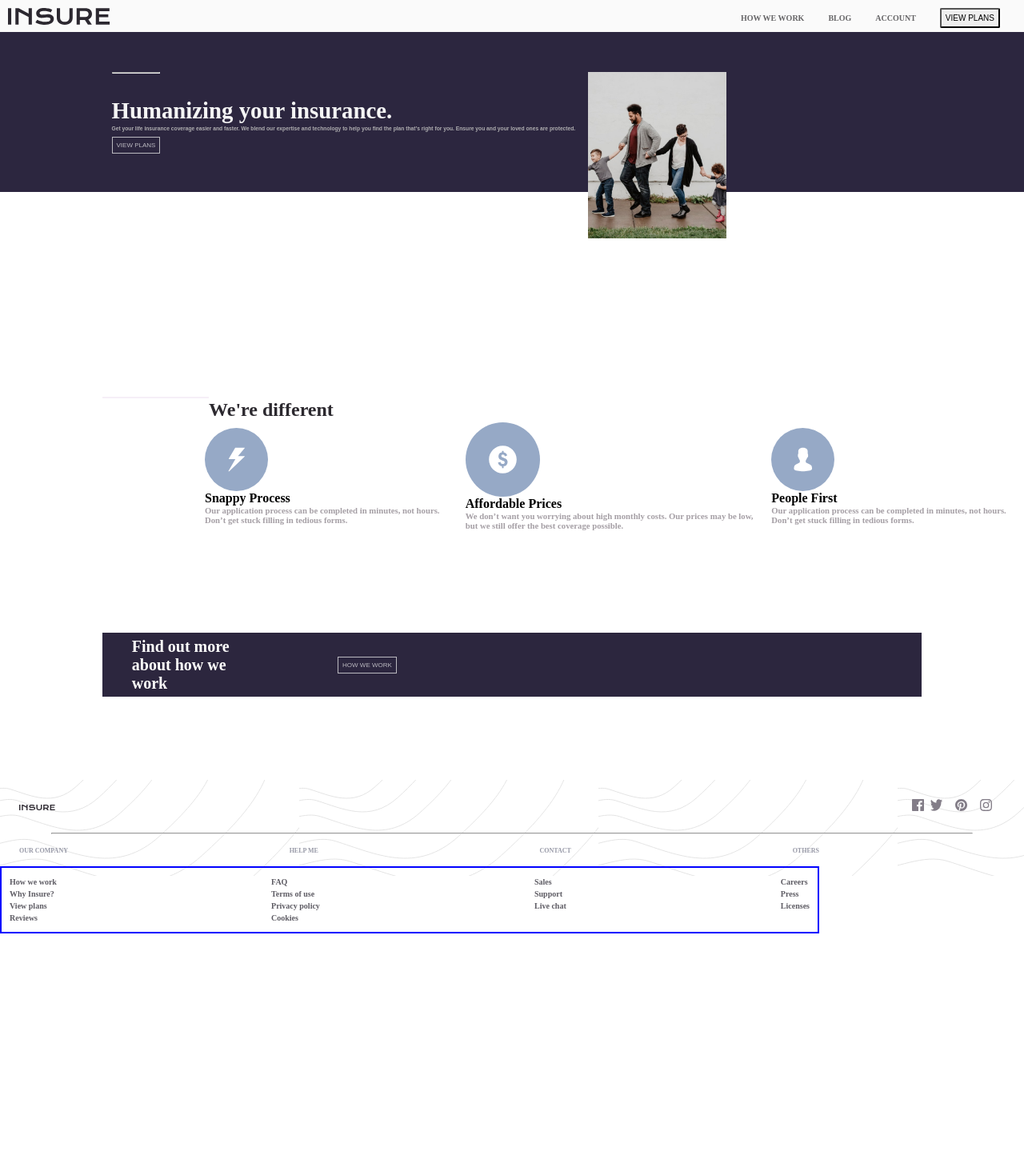
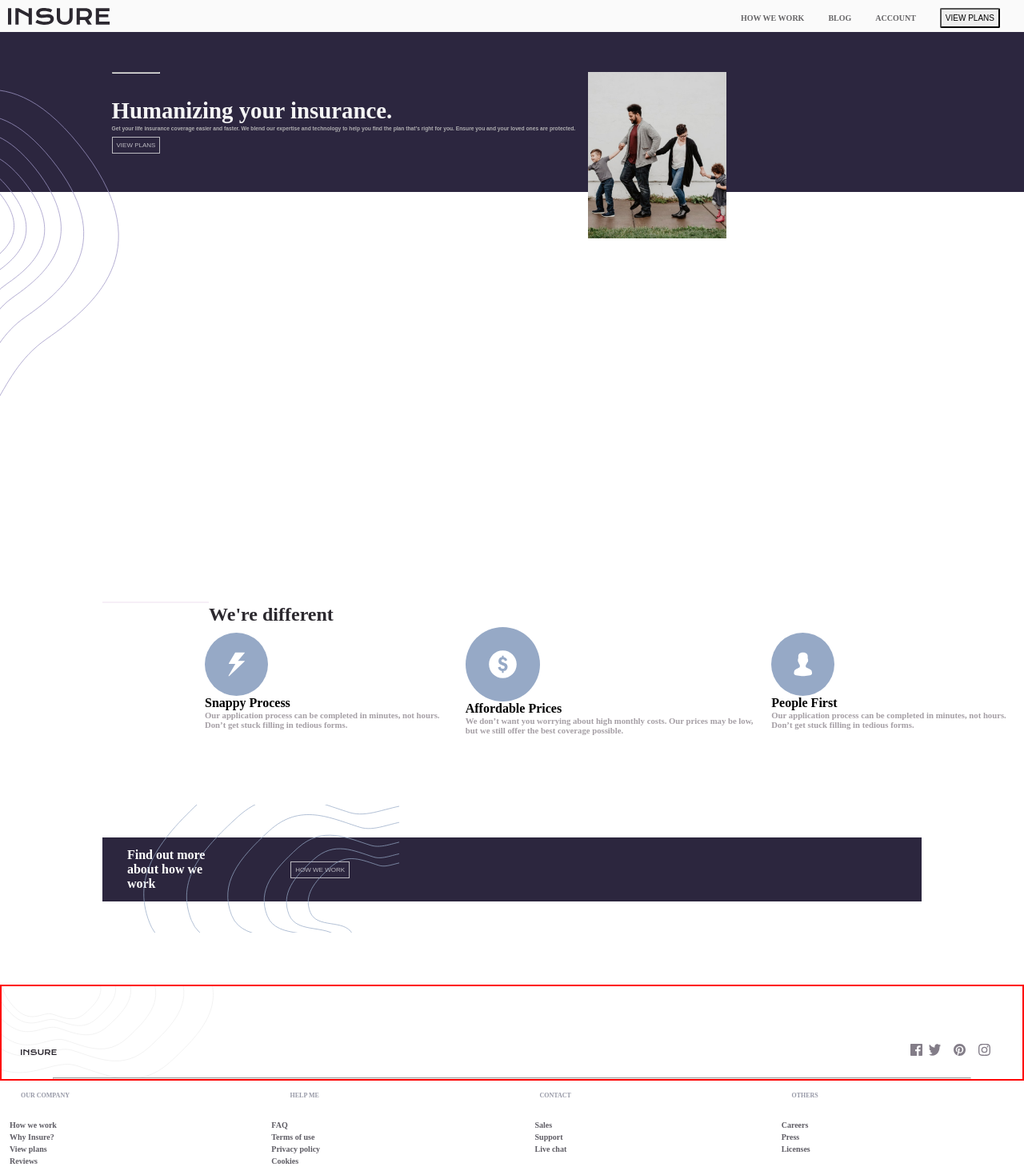
Before and after one commit to SineMag/Task8.2-UI-Challenge, a React (Vite) app: page / in a window 1280 px wide. Shown: the whole page at 80% size. Before the commit the page ends 1167 px from the top, so only its background shows below. Built offline with nearby package versions, Linux system fonts and the light colour scheme.

Commit message:
added map-lines

```diff
--- a/src/App.css
+++ b/src/App.css
@@ -96,8 +96,11 @@ hr {
 .footer {
   height: 15vh;
   width: 100%;
-  background-image: url(./assets/insure-landing-page-master/images/bg-pattern-footer-mobile.svg);
+  background-image: url(./assets/insure-landing-page-master/images/bg-pattern-footer-desktop.svg);
   margin-top: 6.5rem;
+  background-repeat: no-repeat;
+  border: 2px solid red;
+  background-size: contain;
 }
 
 .bottomnav {
@@ -105,15 +108,33 @@ hr {
   /* justify-content: space-between;
   align-items: center; */
   flex-direction: row;
-
 }
 
 .bottomNavBar {
-  border: 2px solid blue;
+  /* border: 2px solid blue; */
   display: flex;
   flex-direction: row;
   justify-content: center;
   align-content: center;
   align-items: start;
+}
 
+.midMapImage {
+  width: 20%;
+  height: 30%;
+  margin-top: -10%;
+  padding: 15%;
+  background-image: url(./assets/insure-landing-page-master/images/bg-pattern-intro-left-desktop.svg);
+  background-repeat: no-repeat;
+  background-size: contain;
 }
+
+.mapImage {
+  /* border: 1px solid red; */
+  width: 10px;
+  padding: 0px;
+  background-image: url(./assets/insure-landing-page-master/images/bg-pattern-intro-right-desktop.svg);
+  background-repeat: no-repeat;
+  background-size: cover;
+  position: absolute;
+}
--- a/src/App.tsx
+++ b/src/App.tsx
@@ -6,7 +6,7 @@ import MainLeft from "./components/topSection/MainLeft";
 import Paragraph from "./components/topSection/Paragraph";
 import ShortLine from "./components/topSection/ShortLine";
 import Image from "./components/topSection/Image";
-import MapImage from "./components/topSection/MapImage";
+// import MapImage from "./components/topSection/MapImage";
 import ViewButton from "./components/topSection/ViewButton";
 import Icons from "./components/midSection/SnappyIcons";
 import SnappyIcons from "./components/midSection/SnappyIcons";
@@ -15,6 +15,9 @@ import ListNav from "./components/bottomSection/footer/ListNav";
 import SocialIcons from "./components/bottomSection/footer/SocialIcons";
 import Line from "./components/bottomSection/footer/Line";
 import SubHeadings from "./components/bottomSection/footer/SubHeadings";
+import MidMap from "./components/topSection/MidMap";
+import MapImage from "./components/topSection/MapImage";
+import BottomMapImage from "./components/midSection/BottomMapImage";
 
 function App() {
   return (
@@ -37,12 +40,18 @@ function App() {
             <Paragraph />
             <ViewButton />
           </div>
-          <div className="image"></div>
+          <div className="map">{/* <MapImage /> */}</div>
+          <div className="image">
+            <Image />
+            <BottomMapImage />
+          </div>
         </div>
         {/* middle main conten */}
         <div className="middleMainContent">
+          <div className="midmap">
+            <MidMap />
+          </div>
           <div className="weAreDiff">
-
             <DifferentText />
           </div>
           <div className="snappy">
@@ -50,13 +59,14 @@ function App() {
           </div>
           <div className="bottomSection">
             <Subheading />
+            <MapImage/>
           </div>
 
           <footer className="footer">
             <SocialIcons />
             <Line />
             <ListNav />
-            <SubHeadings/>
+            <SubHeadings />
           </footer>
         </div>
       </div>
--- /dev/null
+++ b/src/components/midSection/BottomMapImage.tsx
@@ -0,0 +1,13 @@
+import React from 'react'
+import Image from '/Users/Trainee/Documents/task-8.2-ui-challenge/src/assets/insure-landing-page-master/images/bg-pattern-how-we-work-desktop.svg'
+
+export default function BottomMapImage() {
+  return (
+    <div className='bottomMapImage' style={{
+        width: '10%',
+        height: '10%',
+
+      }}>
+    </div>
+  )
+}
--- a/src/components/midSection/Subheading.tsx
+++ b/src/components/midSection/Subheading.tsx
@@ -1,41 +1,50 @@
-import React from 'react'
+import React from "react";
 
 export default function Subheading() {
   return (
-    <div style={{
-        width: '80%',
-        height: '10vh',
-        display: ' flex',
-        flexDirection: 'row',
-        justifySelf: 'center',
-        alignContent:'center',
-        alignItems: ' center',
-        justifyItems: 'end',
-        marginTop: '10%',
-        backgroundColor: '#2C263E',
-        color: ' #FFFFFD'
-    }}>
-        <div style={{
-          display: 'flex',
-          flexDirection: 'row',
-          justifyContent: 'space-between',
-          alignItems: 'center',
-        }}>
+    <div
+      style={{
+        width: "80%",
+        height: "10vh",
+        display: " flex",
+        flexDirection: "row",
+        justifySelf: "center",
+        alignContent: "center",
+        alignItems: " center",
+        justifyItems: "end",
+        marginTop: "10%",
+        backgroundColor: "#2C263E",
+        color: " #FFFFFD",
+      }}
+    >
+      <div
+        style={{
+          display: "flex",
+          flexDirection: "row",
+          justifyContent: "space-between",
+          alignItems: "center",
+        }}
+      >
         <p
           style={{
-        width:'50%',
-        fontSize: '20px',
-        paddingLeft: '10%',
-      }}>Find out more about how we work</p>
+            width: "50%",
+            fontSize: "100%",
+            paddingLeft: "10%",
+          }}
+        >
+          Find out more about how we work
+        </p>
 
-      <div className="viewButton" style={{
-        display:'flex',
-        justifyContent: 'flex-end',
-        alignItems: 'center',
-      }}>
+        <div
+          className="viewButton"
+          style={{
+            display: "flex",
+            justifyContent: "flex-end",
+            alignItems: "center",
+          }}
+        >
           <button
             style={{
-
               fontSize: "8px",
               padding: "5px",
               borderRadius: "0px",
@@ -49,5 +58,5 @@ export default function Subheading() {
         </div>
       </div>
     </div>
-  )
+  );
 }
--- a/src/components/topSection/Image.tsx
+++ b/src/components/topSection/Image.tsx
@@ -1,8 +1,8 @@
 import React from 'react'
 
-export default function Image() {
+export default function ImageMap() {
   return (
-    <div className='image' >
+    <div className='heroImage'>
     </div>
 
 
--- a/src/components/topSection/MapImage.tsx
+++ b/src/components/topSection/MapImage.tsx
@@ -1,12 +1,15 @@
 import React from 'react'
-import Image from '../../assets/insure-landing-page-master/images/bg-pattern-intro-right-desktop.svg'
+import Image from '/Users/Trainee/Documents/task-8.2-ui-challenge/src/assets/insure-landing-page-master/images/bg-pattern-intro-right-desktop.svg'
+
 export default function MapImage() {
   return (
-    <div className='mapImage'>
-      <img src={Image} alt="Map Image" style={{
-        width: '50%',
-        height: '50%'
-      }} />
+    <div className='mapImage' style={{
+        width: '25%',
+        height: '20%',
+        marginTop: ' -9.5%',
+        marginLeft:'14%'
+
+      }}>
     </div>
   )
 }
--- a/src/components/topSection/MidMap.tsx
+++ b/src/components/topSection/MidMap.tsx
@@ -0,0 +1,12 @@
+import React from 'react'
+import Image from '/Users/Trainee/Documents/task-8.2-ui-challenge/src/assets/insure-landing-page-master/images/bg-pattern-intro-right-desktop.svg'
+
+export default function MidMapImage() {
+  return (
+    <div className='midMapImage' style={{
+        width: '10%',
+        height: '10%'
+      }}>
+    </div>
+  )
+}
```
Also changed, not shown: src/components/text/Text.tsx (deleted, +0 -10 lines), src/components/bottomSection/Button.tsx (deleted), src/components/bottomSection/Header.tsx (deleted). Lines whose indentation alone changed are shown as unchanged.
